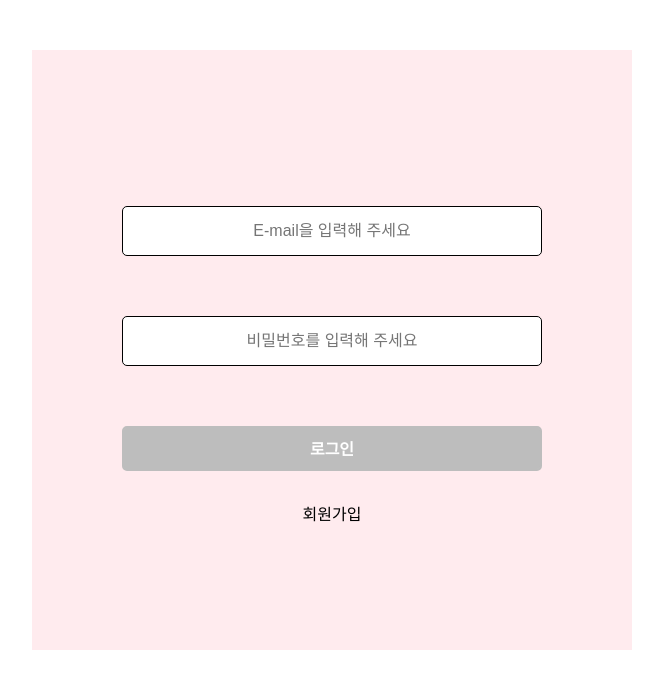
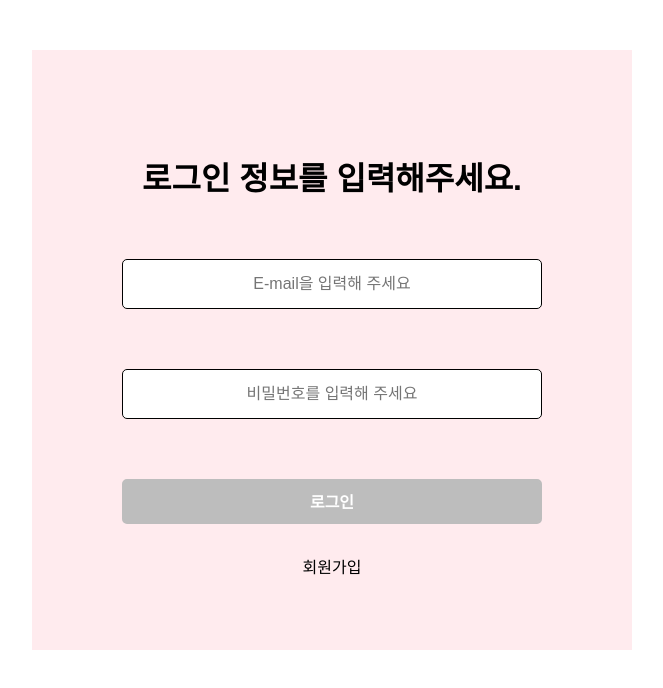
Before and after one commit to seungyeonchoo/wanted-pre-onboarding-fe, a React (Create React App) app: page / in a window 1280 px wide. Shown: the top 688 px of the page, without its empty margins (308-971 px from the left). Built offline with nearby package versions, Linux system fonts and the light colour scheme.

Commit message:
로그인 화면 수정

```diff
--- a/public/index.html
+++ b/public/index.html
@@ -9,7 +9,7 @@
       name="description"
       content="Web site created using create-react-app"
     />
-    <title>React App</title>
+    <title>wanted-pre-onboarding-fe</title>
   </head>
   <body>
       <div id="root"></div>
--- a/src/components/Login.css
+++ b/src/components/Login.css
@@ -60,3 +60,7 @@
     color: black;
     font-weight: bold;
 }
+
+.login-box h1 {
+    margin: 30px;
+}
--- a/src/components/Login.jsx
+++ b/src/components/Login.jsx
@@ -16,8 +16,13 @@ function Login() {
     })
 
     const [clickRegister, setClickRegister] = useState(false);
+
     function clickToRegister() {
         setClickRegister(!clickRegister)
+        setUserInfo({
+            email:"",
+            password:""
+        })
     }
 
     const [isValidInput, setIsValidInput] = useState(false);
@@ -39,9 +44,11 @@ function Login() {
         localStorage.setItem('access',response.data.access_token)
         setSignUpMessage("회원가입이 완료되었습니다.");
         setUserInfo({
-            emil:"",
+            email:"",
             password:""
         })
+        setClickRegister(false);
+        setIsValidInput(false);
     })
     .catch((err) => {
         setSignUpMessage(err.response?.data.message || err);
@@ -105,6 +112,7 @@ function Login() {
     return (
         <>
             <div className="login-box">
+            <h1>{!clickRegister ? "로그인 정보를 입력해주세요." : "회원가입 정보를 입력해주세요."}</h1>
             <input type="email" placeholder="E-mail을 입력해 주세요" onChange={setUserEmail} value={userInfo.email} />
             <input type="password" placeholder="비밀번호를 입력해 주세요" onChange={setUserPassword} value={userInfo.password} />
             { signUpMessage }
```
